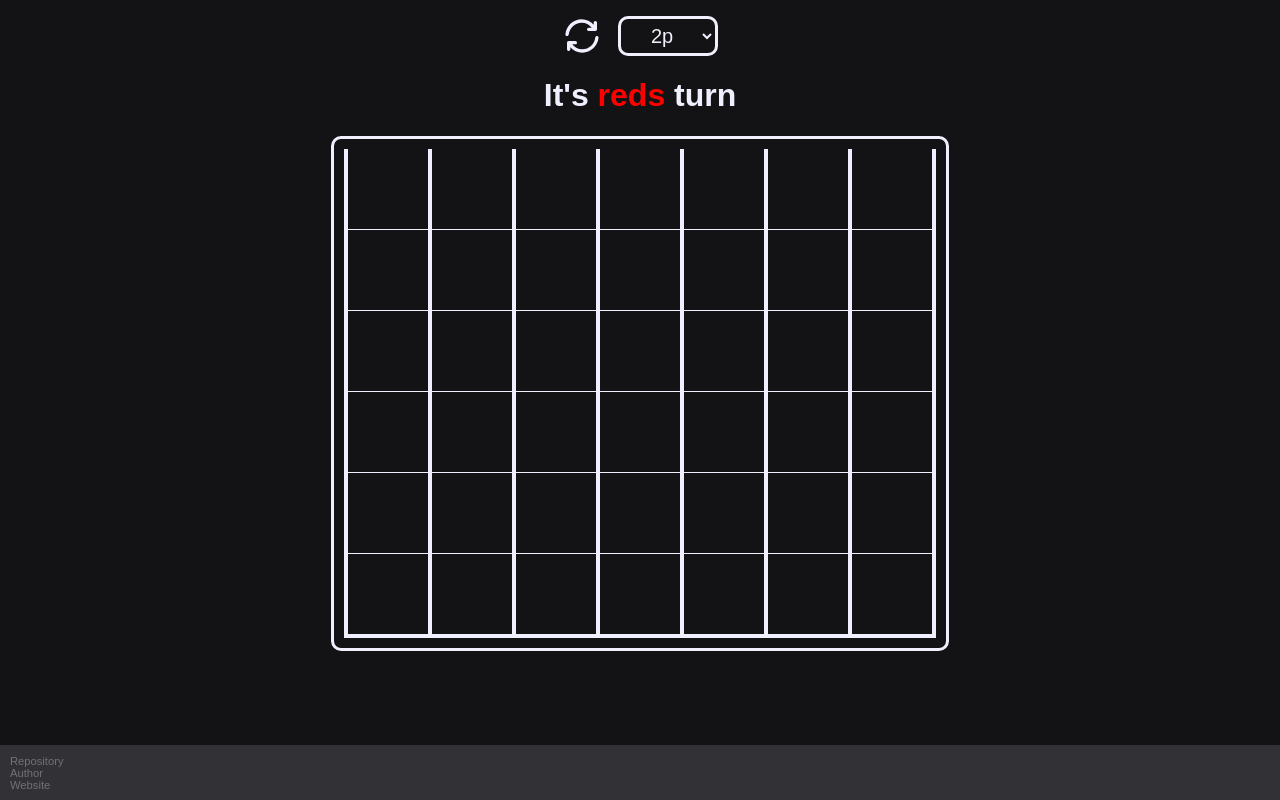
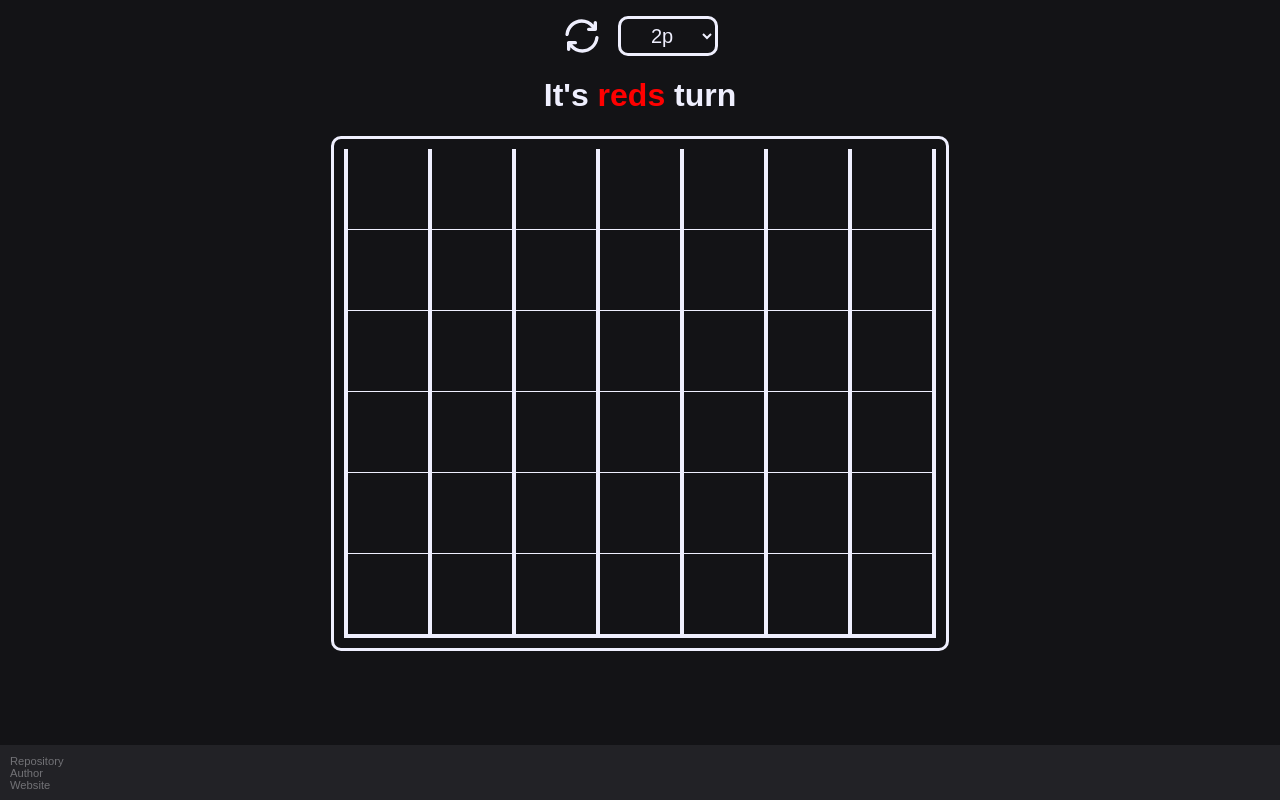
Before and after one commit to nils865/connectFour, a Svelte app: page / in a window 1280 px wide. Built offline with nearby package versions, Linux system fonts and the light colour scheme.

Commit message:
Updated footer background color

```diff
--- a/src/components/Footer.svelte
+++ b/src/components/Footer.svelte
@@ -11,7 +11,7 @@
 	}
 
 	.footer {
-		background-color: #323236;
+		background-color: #222226;
 		width: 100%;
 		height: var(--footer-height);
 
```
